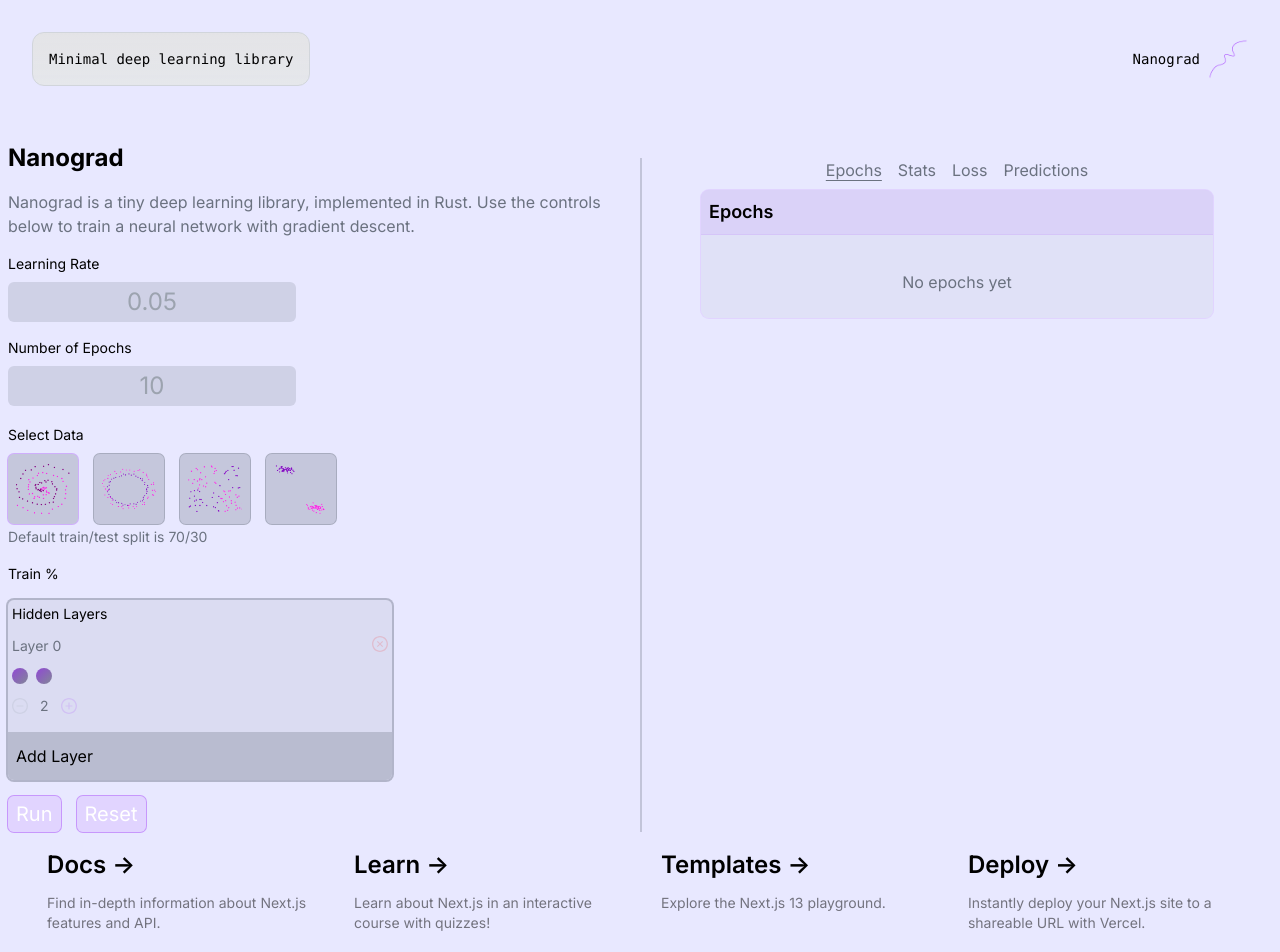
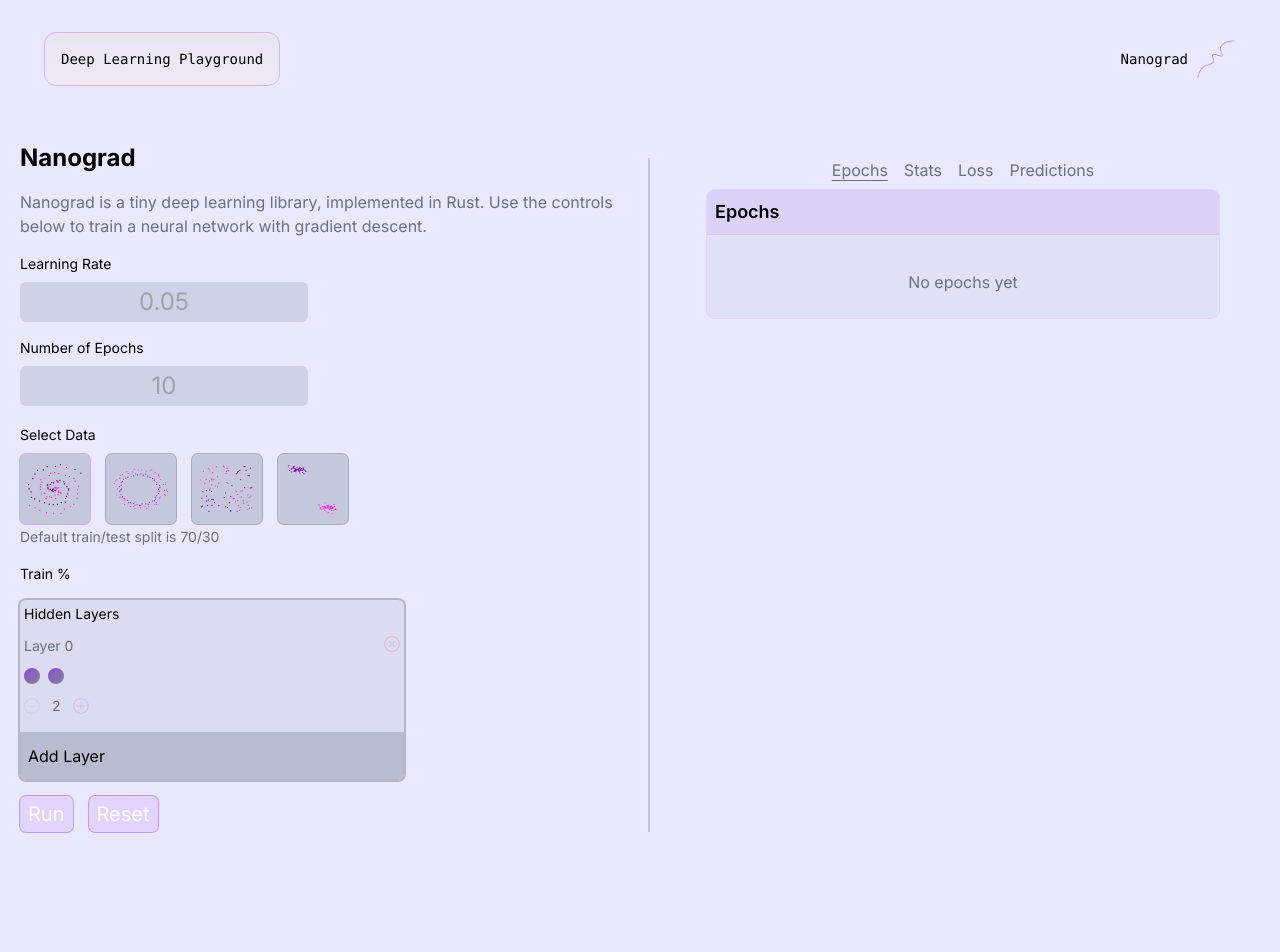
Before and after one commit to jettblu/nanograd_web, a Next.js app in the folder frontend/: page / in a window 1280 px wide. Shown: the top 952 px of the page. Built offline with nearby package versions, Linux system fonts and the light colour scheme.

Commit message:
Add navigation components

```diff
--- a/frontend/app/layout.tsx
+++ b/frontend/app/layout.tsx
@@ -1,3 +1,4 @@
+import Navbar from "@/components/navigation/Navbar";
 import "./globals.css";
 import type { Metadata } from "next";
 import { Inter } from "next/font/google";
@@ -17,7 +18,10 @@
 }) {
   return (
     <html lang="en">
-      <body className={inter.className}>{children}</body>
+      <body className={`${inter.className} lg:mb-8 mb-[250px] px-3`}>
+        <Navbar />
+        {children}
+      </body>
     </html>
   );
 }
--- a/frontend/app/page.tsx
+++ b/frontend/app/page.tsx
@@ -1,104 +1,12 @@
 import React from "react";
 
-import Image from "next/image";
 import { GradientDescent } from "@/components/GradientDescent";
 
 export default function Home() {
   return (
-    <main className="flex min-h-screen flex-col justify-between">
-      <div className="z-10 w-full items-center justify-between font-mono text-sm lg:flex p-8 mb-6">
-        <p className="fixed left-0 top-0 flex w-full justify-center border-b border-gray-300 bg-gradient-to-b from-zinc-200 pb-6 pt-8 backdrop-blur-2xl dark:border-neutral-800 dark:bg-zinc-800/30 dark:from-inherit lg:static lg:w-auto  lg:rounded-xl lg:border lg:bg-gray-200 lg:p-4 lg:dark:bg-zinc-800/30">
-          Minimal deep learning library
-        </p>
-        <div className="fixed bottom-0 left-0 flex flex-row h-48 w-full items-end justify-center bg-gradient-to-t from-white via-white dark:from-black dark:via-black lg:static lg:h-auto lg:w-auto lg:bg-none">
-          <a
-            className="pointer-events-none flex place-items-center gap-2 p-8 lg:pointer-events-auto lg:p-0"
-            href="https://vercel.com?utm_source=create-next-app&utm_medium=appdir-template&utm_campaign=create-next-app"
-            target="_blank"
-            rel="noopener noreferrer"
-          >
-            Nanograd
-            <Image
-              src="/logo line.png"
-              alt="Nanograd Logo"
-              width={40}
-              height={40}
-            />
-          </a>
-        </div>
-      </div>
-      <div className="mx-auto max-w-7xl w-full flex flex-row mb-auto">
+    <main className="flex min-h-screen flex-col">
+      <div className="mx-auto max-w-7xl w-full">
         <GradientDescent />
-      </div>
-
-      <div className="mx-auto grid text-center lg:mb-0 lg:grid-cols-4 lg:text-left">
-        <a
-          href="https://nextjs.org/docs?utm_source=create-next-app&utm_medium=appdir-template&utm_campaign=create-next-app"
-          className="group rounded-lg border border-transparent px-5 py-4 transition-colors hover:border-gray-300 hover:bg-gray-100 hover:dark:border-neutral-700 hover:dark:bg-neutral-800/30"
-          target="_blank"
-          rel="noopener noreferrer"
-        >
-          <h2 className={`mb-3 text-2xl font-semibold`}>
-            Docs{" "}
-            <span className="inline-block transition-transform group-hover:translate-x-1 motion-reduce:transform-none">
-              -&gt;
-            </span>
-          </h2>
-          <p className={`m-0 max-w-[30ch] text-sm opacity-50`}>
-            Find in-depth information about Next.js features and API.
-          </p>
-        </a>
-
-        <a
-          href="https://nextjs.org/learn?utm_source=create-next-app&utm_medium=appdir-template-tw&utm_campaign=create-next-app"
-          className="group rounded-lg border border-transparent px-5 py-4 transition-colors hover:border-gray-300 hover:bg-gray-100 hover:dark:border-neutral-700 hover:dark:bg-neutral-800/30"
-          target="_blank"
-          rel="noopener noreferrer"
-        >
-          <h2 className={`mb-3 text-2xl font-semibold`}>
-            Learn{" "}
-            <span className="inline-block transition-transform group-hover:translate-x-1 motion-reduce:transform-none">
-              -&gt;
-            </span>
-          </h2>
-          <p className={`m-0 max-w-[30ch] text-sm opacity-50`}>
-            Learn about Next.js in an interactive course with&nbsp;quizzes!
-          </p>
-        </a>
-
-        <a
-          href="https://vercel.com/templates?framework=next.js&utm_source=create-next-app&utm_medium=appdir-template&utm_campaign=create-next-app"
-          className="group rounded-lg border border-transparent px-5 py-4 transition-colors hover:border-gray-300 hover:bg-gray-100 hover:dark:border-neutral-700 hover:dark:bg-neutral-800/30"
-          target="_blank"
-          rel="noopener noreferrer"
-        >
-          <h2 className={`mb-3 text-2xl font-semibold`}>
-            Templates{" "}
-            <span className="inline-block transition-transform group-hover:translate-x-1 motion-reduce:transform-none">
-              -&gt;
-            </span>
-          </h2>
-          <p className={`m-0 max-w-[30ch] text-sm opacity-50`}>
-            Explore the Next.js 13 playground.
-          </p>
-        </a>
-
-        <a
-          href="https://vercel.com/new?utm_source=create-next-app&utm_medium=appdir-template&utm_campaign=create-next-app"
-          className="group rounded-lg border border-transparent px-5 py-4 transition-colors hover:border-gray-300 hover:bg-gray-100 hover:dark:border-neutral-700 hover:dark:bg-neutral-800/30"
-          target="_blank"
-          rel="noopener noreferrer"
-        >
-          <h2 className={`mb-3 text-2xl font-semibold`}>
-            Deploy{" "}
-            <span className="inline-block transition-transform group-hover:translate-x-1 motion-reduce:transform-none">
-              -&gt;
-            </span>
-          </h2>
-          <p className={`m-0 max-w-[30ch] text-sm opacity-50`}>
-            Instantly deploy your Next.js site to a shareable URL with Vercel.
-          </p>
-        </a>
       </div>
     </main>
   );
--- /dev/null
+++ b/frontend/components/navigation/Footer.tsx
@@ -0,0 +1,73 @@
+export default function Footer() {
+  return (
+    <div className="fixed b-0 grid text-center lg:mb-0 lg:grid-cols-4 lg:text-left">
+      <a
+        href="https://nextjs.org/docs?utm_source=create-next-app&utm_medium=appdir-template&utm_campaign=create-next-app"
+        className="group rounded-lg border border-transparent px-5 py-4 transition-colors hover:border-gray-300 hover:bg-gray-100 hover:dark:border-neutral-700 hover:dark:bg-neutral-800/30"
+        target="_blank"
+        rel="noopener noreferrer"
+      >
+        <h2 className={`mb-3 text-2xl font-semibold`}>
+          Docs{" "}
+          <span className="inline-block transition-transform group-hover:translate-x-1 motion-reduce:transform-none">
+            -&gt;
+          </span>
+        </h2>
+        <p className={`m-0 max-w-[30ch] text-sm opacity-50`}>
+          Find in-depth information about Next.js features and API.
+        </p>
+      </a>
+
+      <a
+        href="https://nextjs.org/learn?utm_source=create-next-app&utm_medium=appdir-template-tw&utm_campaign=create-next-app"
+        className="group rounded-lg border border-transparent px-5 py-4 transition-colors hover:border-gray-300 hover:bg-gray-100 hover:dark:border-neutral-700 hover:dark:bg-neutral-800/30"
+        target="_blank"
+        rel="noopener noreferrer"
+      >
+        <h2 className={`mb-3 text-2xl font-semibold`}>
+          Learn{" "}
+          <span className="inline-block transition-transform group-hover:translate-x-1 motion-reduce:transform-none">
+            -&gt;
+          </span>
+        </h2>
+        <p className={`m-0 max-w-[30ch] text-sm opacity-50`}>
+          Learn about Next.js in an interactive course with&nbsp;quizzes!
+        </p>
+      </a>
+
+      <a
+        href="https://vercel.com/templates?framework=next.js&utm_source=create-next-app&utm_medium=appdir-template&utm_campaign=create-next-app"
+        className="group rounded-lg border border-transparent px-5 py-4 transition-colors hover:border-gray-300 hover:bg-gray-100 hover:dark:border-neutral-700 hover:dark:bg-neutral-800/30"
+        target="_blank"
+        rel="noopener noreferrer"
+      >
+        <h2 className={`mb-3 text-2xl font-semibold`}>
+          Templates{" "}
+          <span className="inline-block transition-transform group-hover:translate-x-1 motion-reduce:transform-none">
+            -&gt;
+          </span>
+        </h2>
+        <p className={`m-0 max-w-[30ch] text-sm opacity-50`}>
+          Explore the Next.js 13 playground.
+        </p>
+      </a>
+
+      <a
+        href="https://vercel.com/new?utm_source=create-next-app&utm_medium=appdir-template&utm_campaign=create-next-app"
+        className="group rounded-lg border border-transparent px-5 py-4 transition-colors hover:border-gray-300 hover:bg-gray-100 hover:dark:border-neutral-700 hover:dark:bg-neutral-800/30"
+        target="_blank"
+        rel="noopener noreferrer"
+      >
+        <h2 className={`mb-3 text-2xl font-semibold`}>
+          Deploy{" "}
+          <span className="inline-block transition-transform group-hover:translate-x-1 motion-reduce:transform-none">
+            -&gt;
+          </span>
+        </h2>
+        <p className={`m-0 max-w-[30ch] text-sm opacity-50`}>
+          Instantly deploy your Next.js site to a shareable URL with Vercel.
+        </p>
+      </a>
+    </div>
+  );
+}
--- /dev/null
+++ b/frontend/components/navigation/Navbar.tsx
@@ -0,0 +1,27 @@
+import Link from "next/link";
+import Image from "next/image";
+export default function () {
+  return (
+    <div className="z-10 w-full items-center justify-between font-mono text-sm lg:flex p-8 mb-6">
+      <Link href="/" className="hover:cursor-pointer">
+        <p className="fixed left-0 top-0 flex w-full justify-center border-b border-purple-300 bg-gradient-to-b from-purple-100/20 to-purple-100/60 pb-6 pt-8 backdrop-blur-2xl dark:border-neutral-800 dark:bg-zinc-800/30 dark:from-inherit lg:static lg:w-auto  lg:rounded-xl lg:border lg:bg-gray-200 lg:p-4 lg:dark:bg-zinc-800/30">
+          Deep Learning Playground
+        </p>
+      </Link>
+      <div className="fixed bottom-0 left-0 flex flex-row h-48 w-full items-end justify-center bg-gradient-to-t from-white via-white dark:from-black dark:via-black lg:static lg:h-auto lg:w-auto lg:bg-none">
+        <Link
+          className="pointer-events-none flex place-items-center gap-2 p-8 lg:pointer-events-auto lg:p-0"
+          href="/about"
+        >
+          Nanograd
+          <Image
+            src="/logo line.png"
+            alt="Nanograd Logo"
+            width={40}
+            height={40}
+          />
+        </Link>
+      </div>
+    </div>
+  );
+}
```
